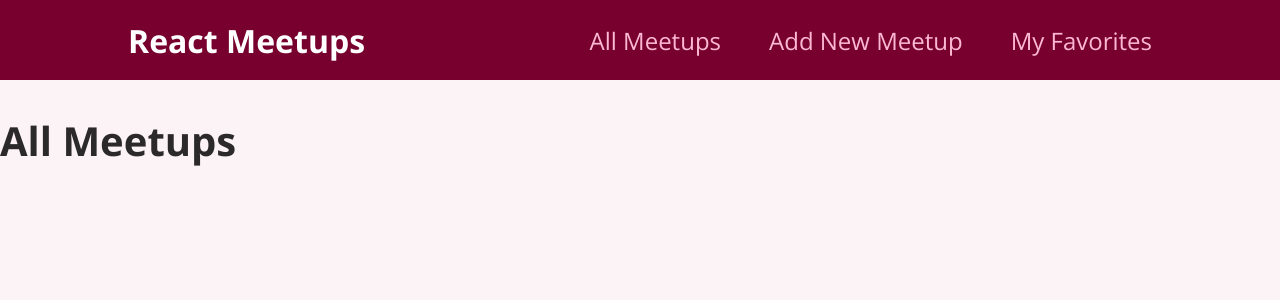
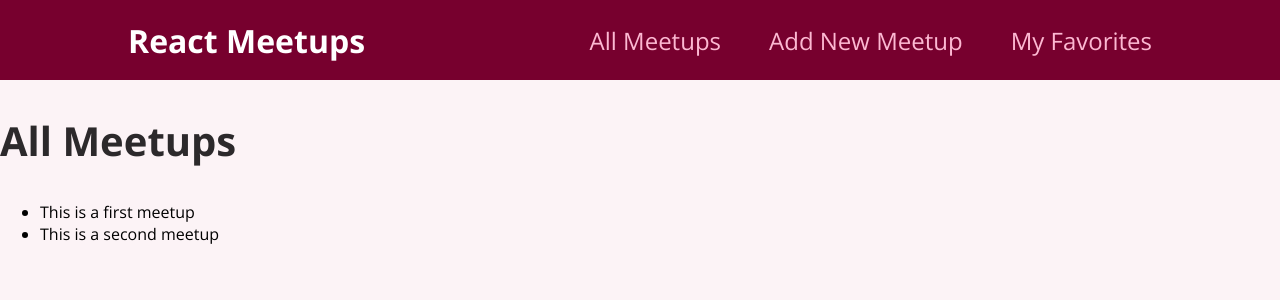
Before and after one commit to fredyvelasquezgt/meetups-app-react, a React (Create React App) app: page / in a window 1280 px wide. Shown: the top 300 px of the page. Built offline with nearby package versions, Linux system fonts and the light colour scheme.

Commit message:
rendering first titles

```diff
--- a/src/pages/AllMeetups.js
+++ b/src/pages/AllMeetups.js
@@ -22,6 +22,12 @@ const DUMMY_DATA = [
 function AllMeetupsPage() {
     return <section>
         <h1>All Meetups</h1>
+        <ul>
+        {DUMMY_DATA.map((meetup) => {
+            return <li>{meetup.title}</li>
+        })}
+        </ul>
+
     </section>
 }
 
```
